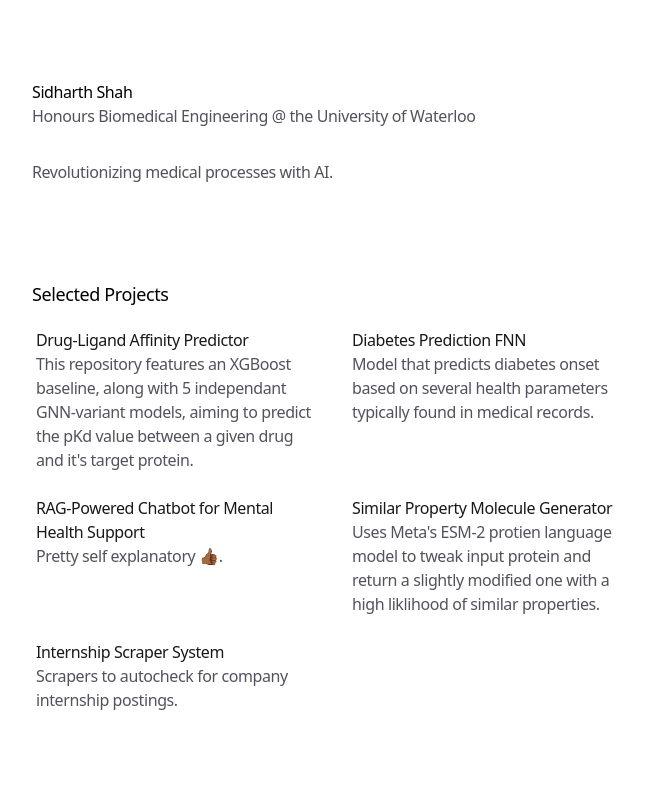
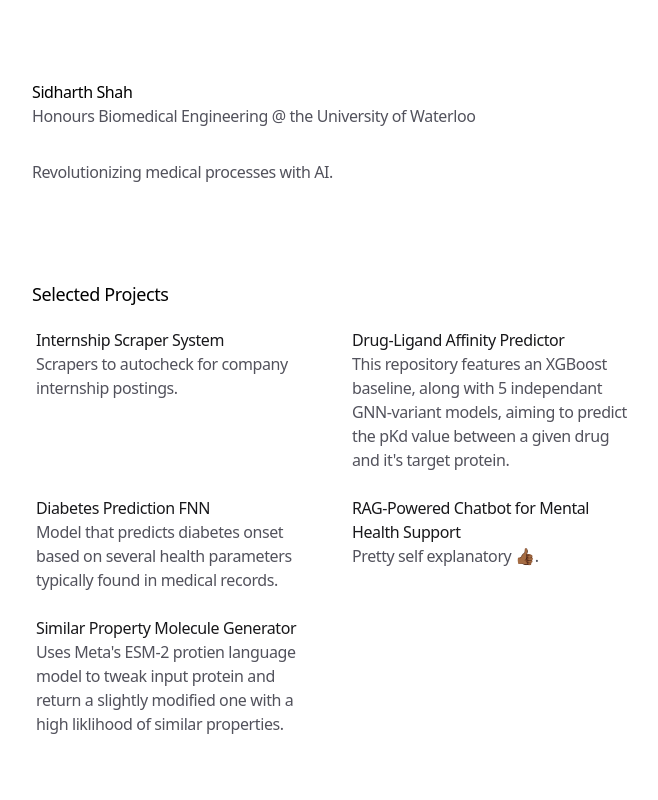
Before and after one commit to Sidharth6Shah/sidharthkshah-site, a Next.js app: page / in a window 1280 px wide. Shown: the top 800 px of the page, without its empty margins (304-962 px from the left). Built offline with nearby package versions, Linux system fonts and the light colour scheme.

Commit message:
changing project order

```diff
--- a/app/data.ts
+++ b/app/data.ts
@@ -28,6 +28,14 @@ type SocialLink = {
 }
 
 export const PROJECTS: Project[] = [
+  {
+    name: 'Internship Scraper System',
+    description: 'Scrapers to autocheck for company internship postings.',
+    link: 'https://github.com/Sidharth6Shah/Internship-Scraper-System',
+    // video:
+    //   'https://res.cloudinary.com/read-cv/video/upload/t_v_b/v1/1/profileItems/W2azTw5BVbMXfj7F53G92hMVIn32/XSfIvT7BUWbPRXhrbLed/ee6871c9-8400-49d2-8be9-e32675eabf7e.mp4?_a=DATAdtAAZAA0',
+    id: 'project5',
+  },
   {
     name: 'Drug-Ligand Affinity Predictor',
     description:
@@ -60,14 +68,6 @@ export const PROJECTS: Project[] = [
     // video:
     //   'https://res.cloudinary.com/read-cv/video/upload/t_v_b/v1/1/profileItems/W2azTw5BVbMXfj7F53G92hMVIn32/XSfIvT7BUWbPRXhrbLed/ee6871c9-8400-49d2-8be9-e32675eabf7e.mp4?_a=DATAdtAAZAA0',
     id: 'project4',
-  },
-  {
-    name: 'Internship Scraper System',
-    description: 'Scrapers to autocheck for company internship postings.',
-    link: 'https://github.com/Sidharth6Shah/Internship-Scraper-System',
-    // video:
-    //   'https://res.cloudinary.com/read-cv/video/upload/t_v_b/v1/1/profileItems/W2azTw5BVbMXfj7F53G92hMVIn32/XSfIvT7BUWbPRXhrbLed/ee6871c9-8400-49d2-8be9-e32675eabf7e.mp4?_a=DATAdtAAZAA0',
-    id: 'project5',
   },
   // {
   //   name: 'Motion Primitives3',
```
